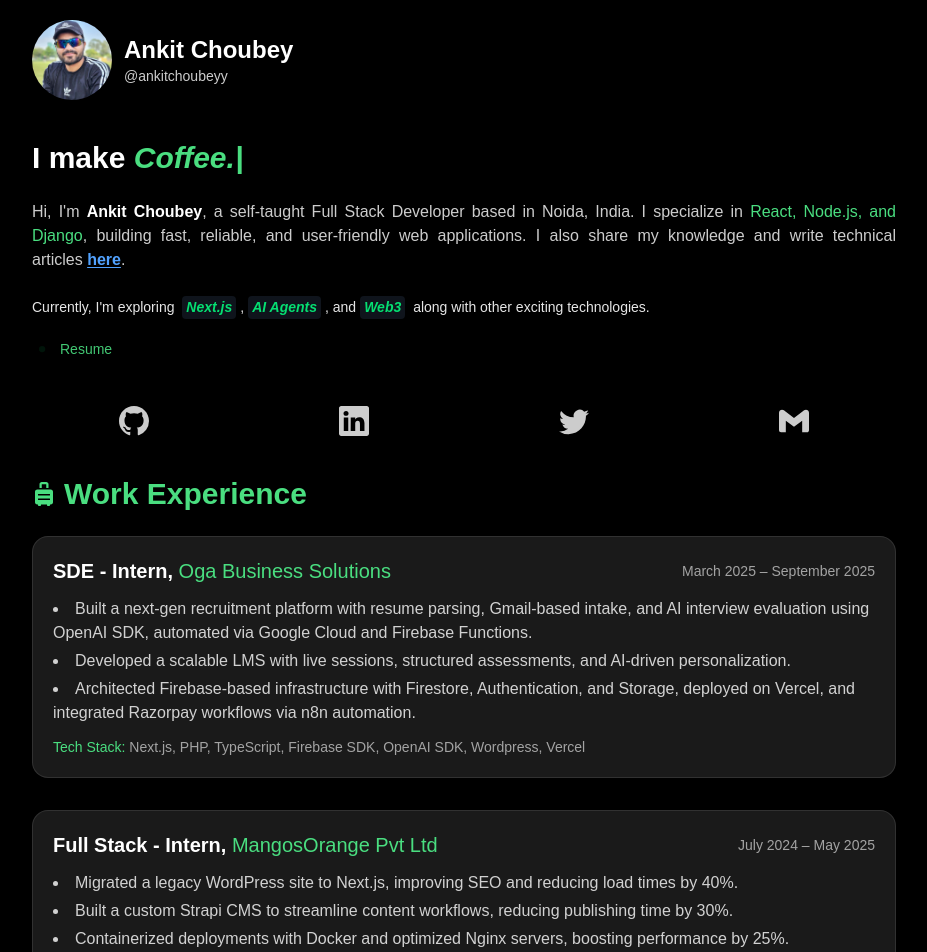
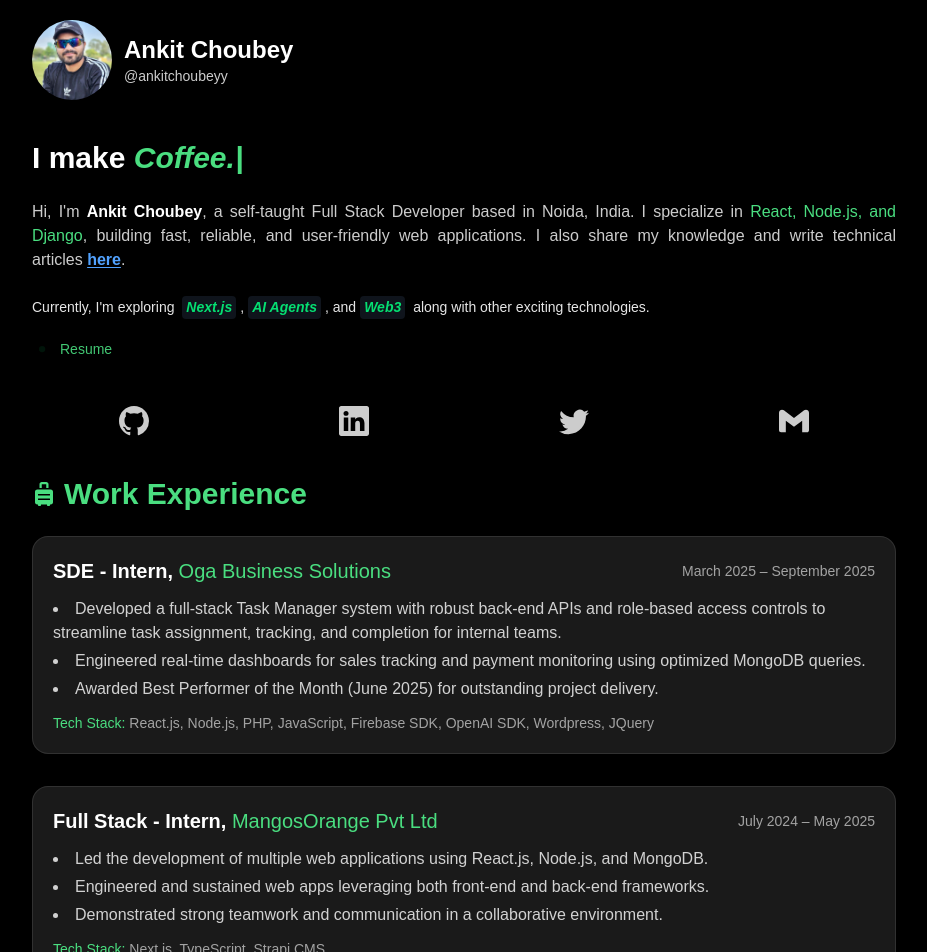
Before and after one commit to ankitchoubeyy/portfolio-ankit-choubey, a Next.js app: page / in a window 1280 px wide. Shown: the top 952 px of the page, without its empty margins (176-1103 px from the left). Built offline with nearby package versions, Linux system fonts and the light colour scheme.

Commit message:
Added work experience

```diff
--- a/src/components/WorkExperice.js
+++ b/src/components/WorkExperice.js
@@ -8,11 +8,11 @@
     company: "Oga Business Solutions",
     duration: "March 2025 – September 2025",
     achievements: [
-      "Built a next-gen recruitment platform with resume parsing, Gmail-based intake, and AI interview evaluation using OpenAI SDK, automated via Google Cloud and Firebase Functions.",
-      "Developed a scalable LMS with live sessions, structured assessments, and AI-driven personalization.",
-      "Architected Firebase-based infrastructure with Firestore, Authentication, and Storage, deployed on Vercel, and integrated Razorpay workflows via n8n automation.",
+      "Developed a full-stack Task Manager system with robust back-end APIs and role-based access controls to streamline task assignment, tracking, and completion for internal teams.",
+      "Engineered real-time dashboards for sales tracking and payment monitoring using optimized MongoDB queries.",
+      "Awarded Best Performer of the Month (June 2025) for outstanding project delivery.",
     ],
-    tech: "Next.js, PHP, TypeScript, Firebase SDK, OpenAI SDK, Wordpress, Vercel",
+    tech: "React.js, Node.js, PHP, JavaScript, Firebase SDK, OpenAI SDK, Wordpress, JQuery",
   },
   {
     id: 2,
@@ -20,10 +20,9 @@
     company: "MangosOrange Pvt Ltd",
     duration: "July 2024 – May 2025",
     achievements: [
-      "Migrated a legacy WordPress site to Next.js, improving SEO and reducing load times by 40%.",
-      "Built a custom Strapi CMS to streamline content workflows, reducing publishing time by 30%.",
-      "Containerized deployments with Docker and optimized Nginx servers, boosting performance by 25%.",
-      "Deployed full-stack app on AWS Lightsail with secure networking and automated backups, achieving 99.9% uptime while lowering costs by 20%.",
+      "Led the development of multiple web applications using React.js, Node.js, and MongoDB.",
+      "Engineered and sustained web apps leveraging both front-end and back-end frameworks.",
+      "Demonstrated strong teamwork and communication in a collaborative environment.",
     ],
     tech: "Next.js, TypeScript, Strapi CMS",
   },
```
